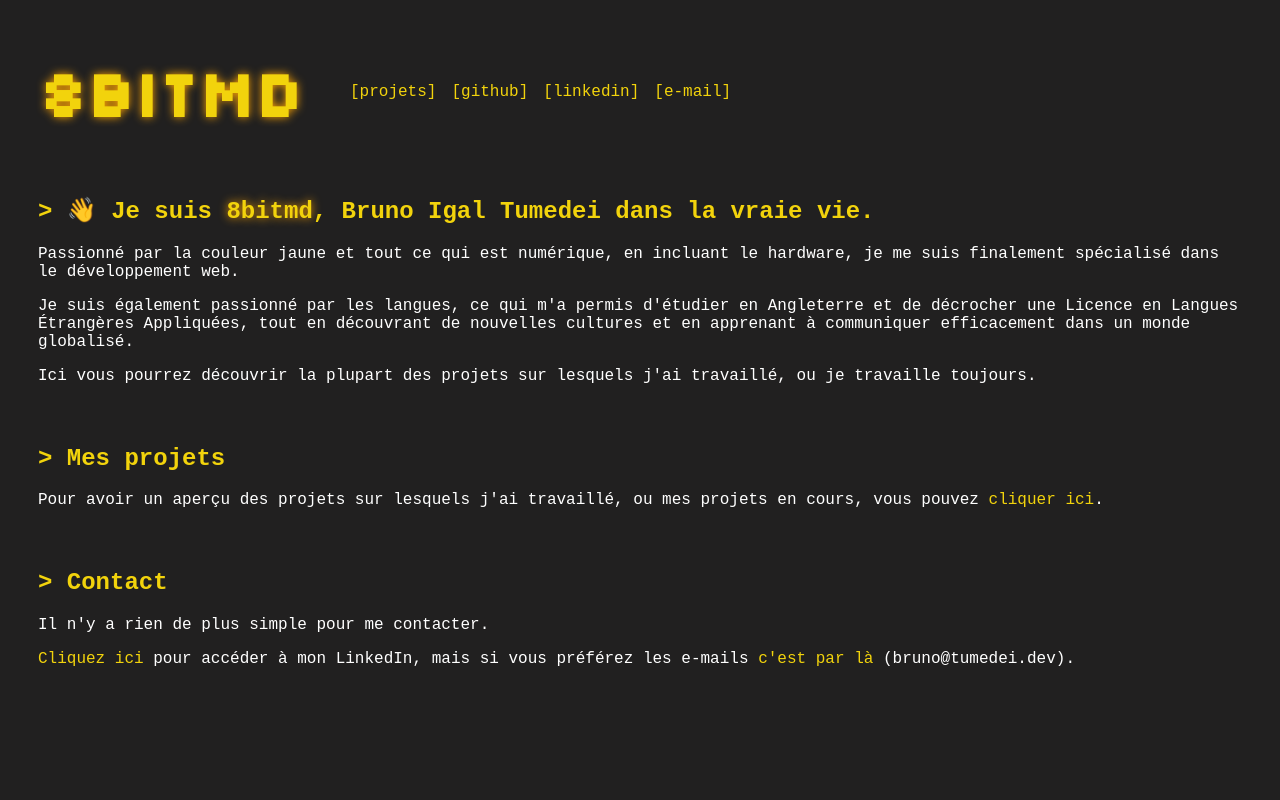
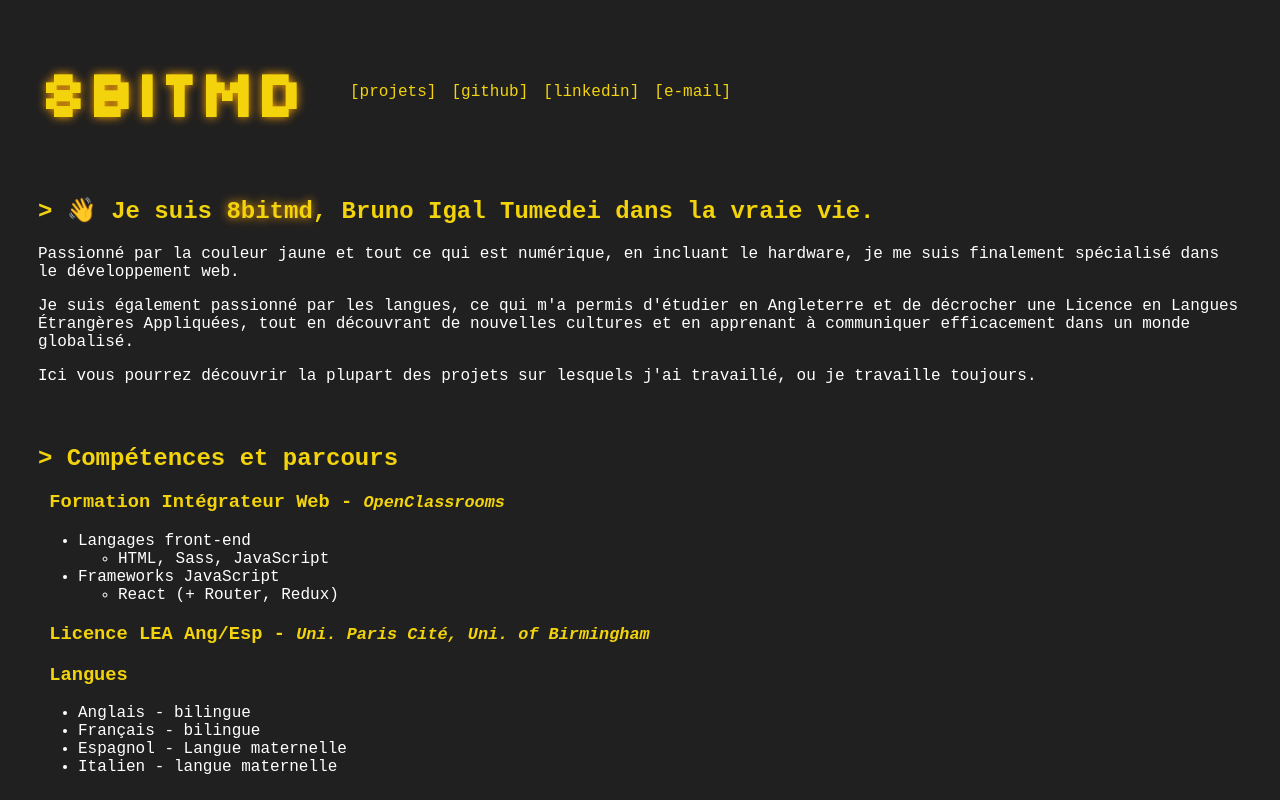
Before and after one commit to 8bitmd/portfolio, a React (Create React App) app: page / in a window 1280 px wide. Shown: the top 800 px of the page. Built offline with nearby package versions, Linux system fonts and the light colour scheme.

Commit message:
Add home section

```diff
--- a/src/assets/styles/style.css
+++ b/src/assets/styles/style.css
@@ -14,6 +14,10 @@ html {
 
 a {
   text-decoration: none;
+}
+
+em {
+  font-size: 0.9em;
 }
 
 .decoration {
@@ -64,6 +68,10 @@ h2:before {
   content: "> ";
 }
 
+h3 {
+  margin-left: 0.6em;
+}
+
 section h2:not(:first-of-type) {
   margin-top: 60px;
 }
@@ -71,7 +79,7 @@ section h2:not(:first-of-type) {
 .accueil a:hover {
   text-shadow: 0 0 4px white;
 }
-.accueil p {
+.accueil p, .accueil li {
   color: white;
 }
 
--- a/src/assets/styles/style.sass
+++ b/src/assets/styles/style.sass
@@ -15,6 +15,9 @@ html
 
 a
   text-decoration: none
+
+em
+  font-size: 0.9em
 
 .decoration
   text-shadow: 0 0 10px orange
@@ -49,13 +52,16 @@ header
 h2:before
   content: "> "
 
+h3
+  margin-left: 0.6em
+
 section h2:not(:first-of-type)
   margin-top: 60px
 
 .accueil
   a:hover
     text-shadow: 0 0 4px white
-  p
+  p, li
     color: white
 
 .projects
--- a/src/components/Home.js
+++ b/src/components/Home.js
@@ -9,6 +9,26 @@ export default function Home() {
             <p>Passionné par la couleur jaune et tout ce qui est numérique, en incluant le hardware, je me suis finalement spécialisé dans le développement web.</p>
             <p>Je suis également passionné par les langues, ce qui m'a permis d'étudier en Angleterre et de décrocher une Licence en Langues Étrangères Appliquées, tout en découvrant de nouvelles cultures et en apprenant à communiquer efficacement dans un monde globalisé.</p>
             <p>Ici vous pourrez découvrir la plupart des projets sur lesquels j'ai travaillé, ou je travaille toujours.</p>
+            <h2>Compétences et parcours</h2>
+            <h3>Formation Intégrateur Web - <em>OpenClassrooms</em></h3>
+            <ul>
+                <li>Langages front-end
+                <ul>
+                    <li>HTML, Sass, JavaScript</li>
+                </ul></li>
+                <li>Frameworks JavaScript
+                    <ul>
+                        <li>React (+ Router, Redux)</li>
+                    </ul></li>
+            </ul>
+            <h3>Licence LEA Ang/Esp - <em>Uni. Paris Cité, Uni. of Birmingham</em></h3>
+            <h3>Langues</h3>
+            <ul>
+                <li>Anglais - bilingue</li>
+                <li>Français - bilingue</li>
+                <li>Espagnol - Langue maternelle</li>
+                <li>Italien - langue maternelle</li>
+            </ul>
             <h2>Mes projets</h2>
             <p>Pour avoir un aperçu des projets sur lesquels j'ai travaillé, ou mes projets en cours, vous pouvez <Link to={"/projets"}>cliquer ici</Link>.</p>
             <p></p>
```
Also changed, not shown: 1 other file (tests, documents, lock files or other folders).
